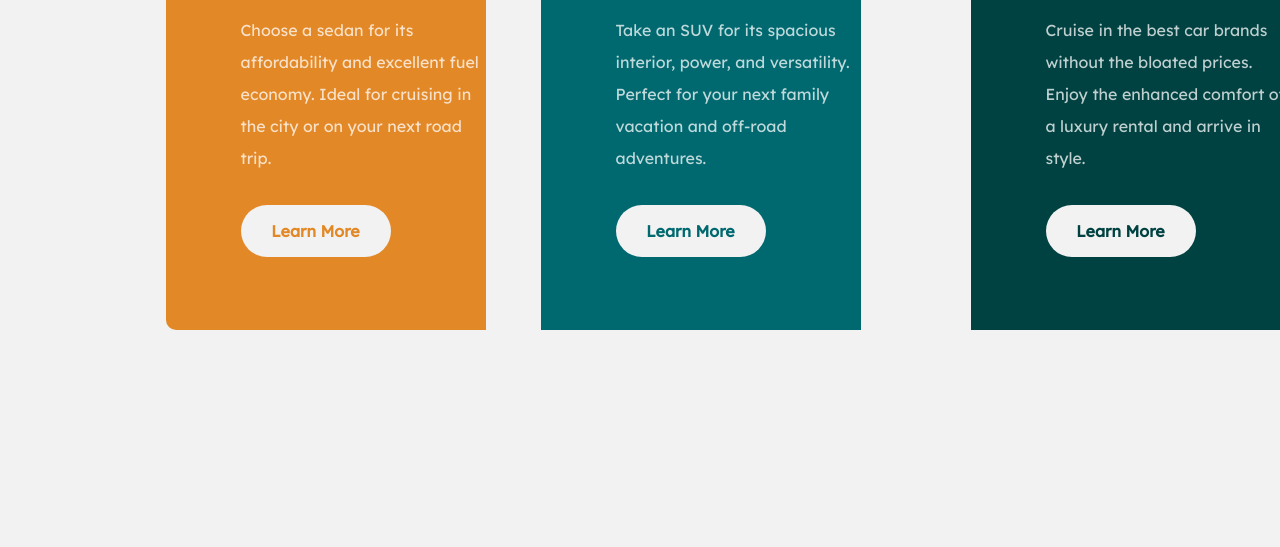
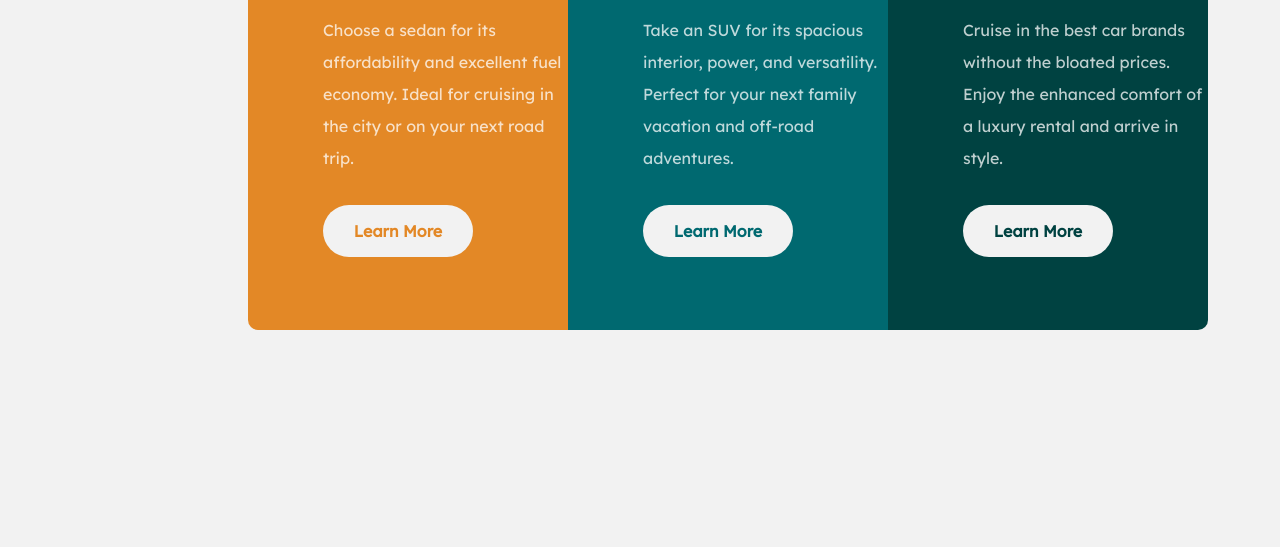
Before and after one commit to Sarat-Dev/3-column-preview-card, a plain HTML site: page index.html in a window 1280 px wide. Shown: the part 253-800 px from the top of the page. Drawn offline with Linux system fonts and the light colour scheme.

Commit message:
Update styles.css
centering changes for media queries

```diff
--- a/styles.css
+++ b/styles.css
@@ -116,7 +116,7 @@ body{
     display: inline-block;
     position: absolute;
     top: 25px;
-    left: 157.5px;
+    left: 240px;
     border-top-left-radius: 10px;
     border-bottom-left-radius: 10px;
     border-top-right-radius: 0px;
@@ -128,7 +128,7 @@ body{
     display: inline-block;
     position: absolute;
     top: 25px;
-    left: 532.5px;
+    left: 560px;
     padding-top: 0px;
 
   }
@@ -137,7 +137,7 @@ body{
     display: inline-block;
     position: absolute;
     top: 25px;
-    right: 157.5px;
+    right: 240px;
     border-top-right-radius: 10px;
     border-bottom-right-radius: 10px;
     border-bottom-left-radius: 0px;
```
